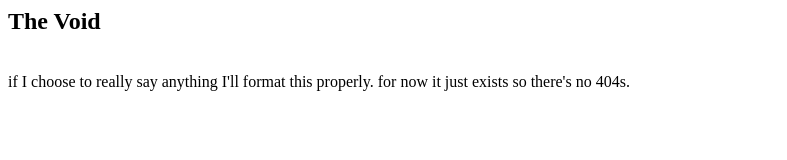
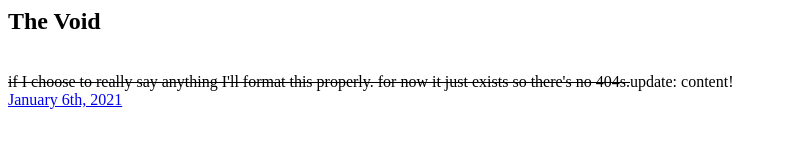
Before and after one commit to the2048/the2048.github.io, a plain HTML site: page screaming.html in a window 1280 px wide. Shown: the whole page, without its empty margins (0-787 px from the left). Drawn offline with Linux system fonts and the light colour scheme.

Commit message:
new entry

```diff
--- a/screaming.html
+++ b/screaming.html
@@ -3,5 +3,6 @@
   <title>screaming into the void</title>
 <h2>The Void</h2>
 <br>
-if I choose to really say anything I'll format this properly. for now it just exists so there's no 404s.
+<strike>if I choose to really say anything I'll format this properly. for now it just exists so there's no 404s.</strike>update: content!
+  <br><a href=2021-01-06.html>January 6th, 2021</a>
 </html>
```
